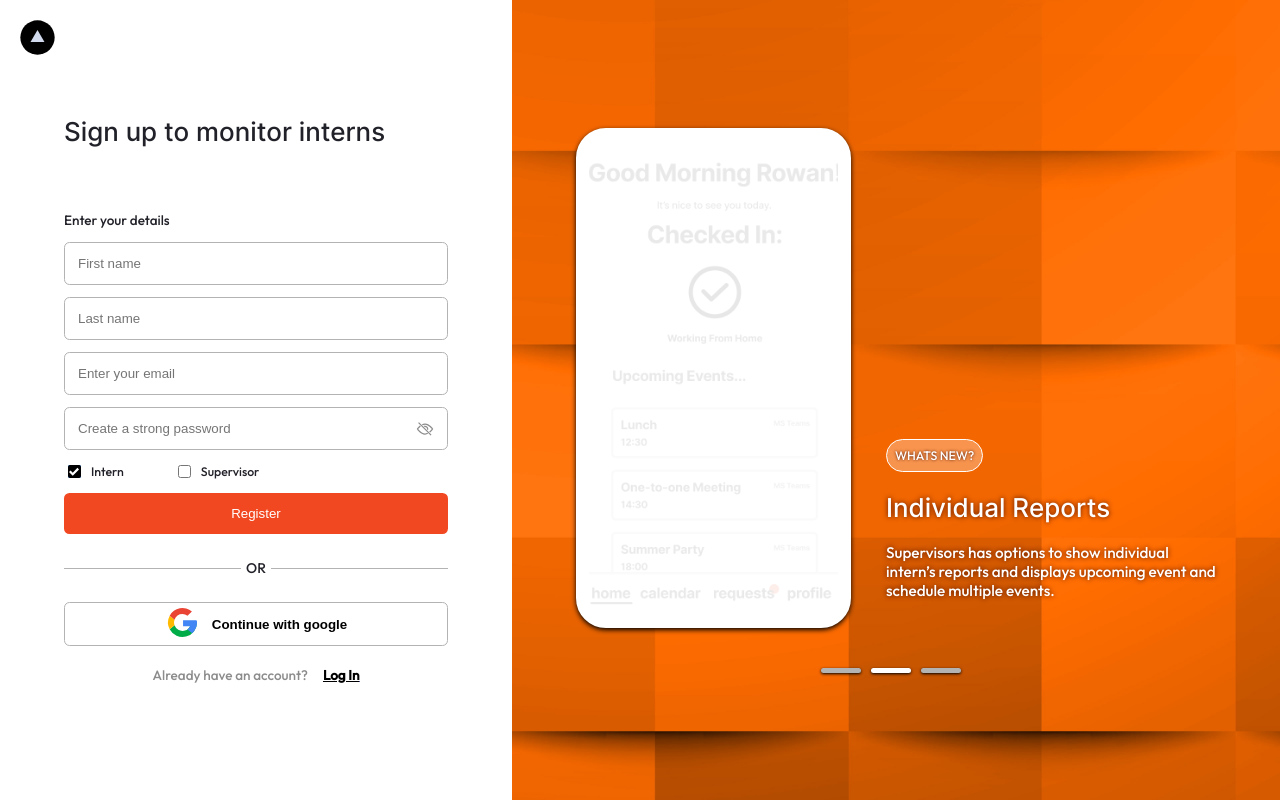
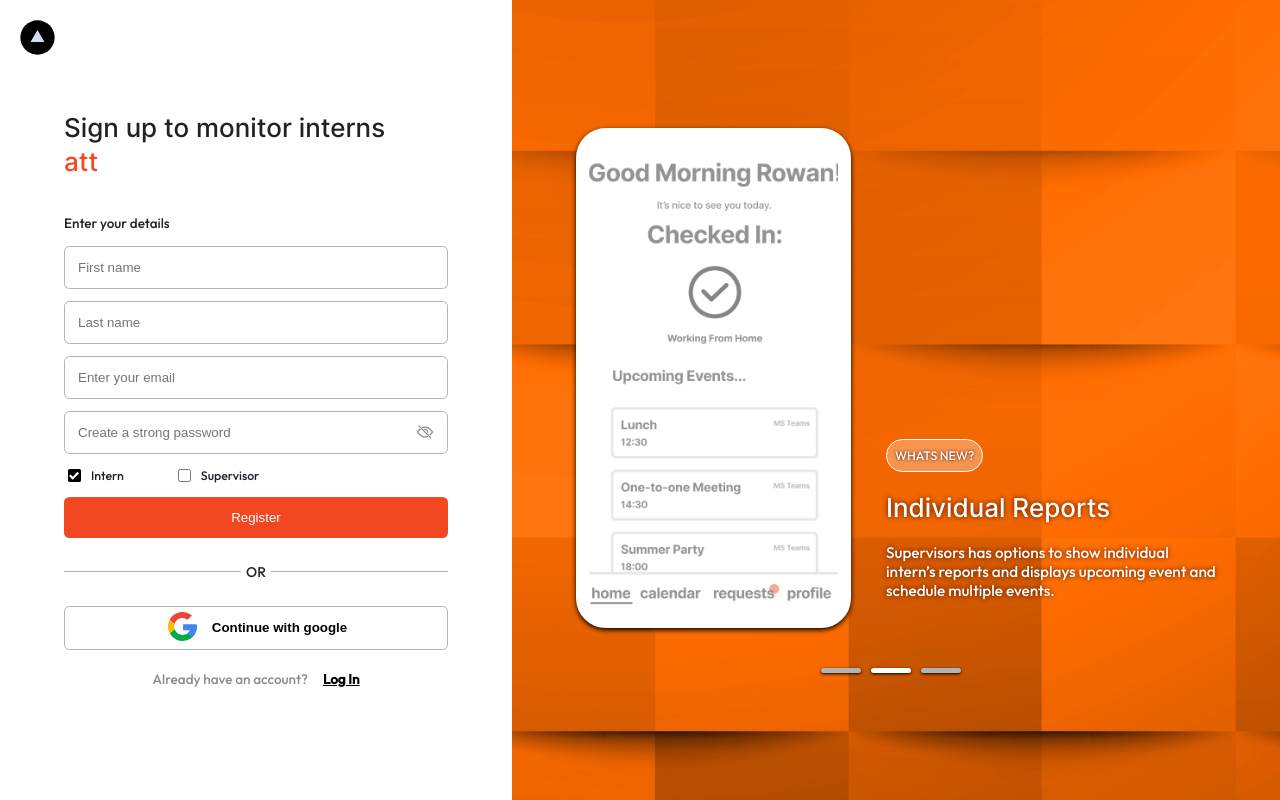
Before and after one commit to faizaaa123/intern-management, a Next.js app: page /register in a window 1280 px wide. Built offline with nearby package versions, Linux system fonts and the light colour scheme; no server answers.

Commit message:
typewriter fix

```diff
--- a/app/login/assets/styles/login.css
+++ /dev/null
@@ -1,58 +0,0 @@
-.example-container {
-  position: relative;
-}
-.google-login-button {
-  background-color: transparent;
-  padding: 2px;
-  font-weight: 600;
-  border-radius: 5.48px;
-  width: fit-content;
-  border: 1px solid #b3b3b3;
-  display: flex;
-  align-items: center;
-  justify-content: center;
-}
-.google-logo-container {
-  margin-right: 12px;
-}
-.google-svg {
-  width: 35px;
-  height: 35px;
-}
-.error {
-  background-color: #fdefef;
-  color: #ff8080;
-  border: 0.68px solid #ff8080;
-  border-radius: 5.48px;
-  padding: 13px;
-}
-
-.loader-container {
-  position: absolute;
-  top: 0;
-  left: 0;
-  z-index: 999;
-  width: 100%;
-  height: 100%;
-  display: flex;
-  align-items: center;
-  justify-content: center;
-}
-.loader-wrapper {
-  padding: 10px;
-  border-radius: 5.4px;
-  background-color: rgb(179, 179, 179, 0.5);
-}
-.loader {
-  width: 30px;
-  aspect-ratio: 1;
-  border-radius: 50%;
-  border: 5px solid #b3b3b3;
-  border-right-color: #f24822;
-  animation: l2 1s infinite linear;
-}
-@keyframes l2 {
-  to {
-    transform: rotate(1turn);
-  }
-}
--- a/app/register/assets/scripts/typist.js
+++ b/app/register/assets/scripts/typist.js
@@ -1,93 +1,78 @@
-export default function Typist() {
-  var TxtType = function (el, toRotate, period, features, hbox) {
-    this.toRotate = toRotate;
-    this.el = el;
-    this.loopNum = 0;
-    this.period = period;
-    this.txt = '';
-    this.features = features;
-    this.hbox = hbox;
-    this.tick();
-    this.isDeleting = false;
-  };
+import { useEffect, useState } from 'react';
 
-  TxtType.prototype.tick = function () {
-    var i = this.loopNum % this.toRotate.length;
-    var fullTxt = this.toRotate[i];
+const Typist = ({ strings, delay }) => {
+  const [currentText, setCurrentText] = useState('');
+  const [loopNum, setLoopNum] = useState(0);
+  const [isDeleting, setIsDeleting] = useState(false);
+  const [delta, setDelta] = useState(0);
+  var features = document.querySelectorAll('.new-feature-container');
+  var hbox = document.querySelectorAll('.hbox');
 
-    if (this.isDeleting) {
-      this.txt = fullTxt.substring(0, this.txt.length - 1);
+  useEffect(() => {
+    function type() {
+      setTimeout(function () {
+        var i = loopNum % strings.length;
+        var fullTxt = strings[i];
+
+        if (isDeleting) {
+          setDelta(40);
+          setCurrentText(fullTxt.substring(0, currentText.length - 1));
         } else {
-      this.txt = fullTxt.substring(0, this.txt.length + 1);
+          setDelta(200 - Math.random() * 100);
+          setCurrentText(fullTxt.substring(0, currentText.length + 1));
         }
 
-    this.el.innerHTML = '<span class="wrap">' + this.txt + '</span>';
-
-    var that = this;
-    var delta = 200 - Math.random() * 100;
-
-    if (this.isDeleting) {
-      delta /= 2;
-    }
-
-    if (!this.isDeleting && this.txt === fullTxt) {
-      delta = this.period;
-      this.isDeleting = true;
-    } else if (this.isDeleting && this.txt === '') {
-      const condition = (i + 1) % this.features.length;
-      this.isDeleting = false;
-      if (this.features[condition]) {
-        this.features[condition].classList.add('active');
-        this.features[condition]
+        if (!isDeleting && currentText === fullTxt) {
+          setDelta(delay);
+          setIsDeleting(true);
+        } else if (isDeleting && currentText === '') {
+          const condition = (i + 1) % features.length;
+          if (features[condition]) {
+            features[condition].classList.add('active');
+            features[condition]
               .querySelector('.new-feauture-img ')
               .classList.add('active');
-        this.features[condition]
+            features[condition]
               .querySelector('.new-feauture-heading ')
               .classList.add('active');
 
-        this.features[condition]
+            features[condition]
               .querySelector('.new-feauture-para ')
               .classList.add('active');
 
             setTimeout(() => {
-          this.features[condition]
+              features[condition]
                 .querySelector('.new-feauture-img ')
                 .classList.add('opacity');
             }, 50);
-        this.hbox[condition].classList.add('active');
+            hbox[condition].classList.add('active');
           }
-      this.features[i].classList.remove('active');
+          features[i].classList.remove('active');
 
-      this.features[i]
+          features[i]
             .querySelector('.new-feauture-img ')
             .classList.remove('active');
-      this.features[i]
+          features[i]
             .querySelector('.new-feauture-heading ')
             .classList.remove('active');
-      this.features[i]
+          features[i]
             .querySelector('.new-feauture-para ')
             .classList.remove('active');
-      this.features[i]
+          features[i]
             .querySelector('.new-feauture-img ')
             .classList.remove('opacity');
 
-      this.hbox[i].classList.remove('active');
+          hbox[i].classList.remove('active');
+          setIsDeleting(false);
+          setLoopNum((loopNum) => loopNum + 1);
+          setDelta(500);
+        }
+      }, delta);
+    }
+    type();
+  }, [currentText, isDeleting]);
 
-      this.loopNum++;
-      delta = 500;
-    }
-
-    setTimeout(function () {
-      that.tick();
-    }, delta);
+  return <span>{currentText}</span>;
 };
 
-  var elements = document.querySelector('.sign-up-main-title-span');
-  var toRotate = ['upcoming events', 'attendance report', 'tasks'];
-  var features = document.querySelectorAll('.new-feature-container');
-  var hbox = document.querySelectorAll('.hbox');
-  var period = 2000;
-  if (toRotate) {
-    new TxtType(elements, toRotate, period, features, hbox);
-  }
-}
+export default Typist;
--- a/app/register/assets/styles/register.css
+++ b/app/register/assets/styles/register.css
@@ -70,7 +70,6 @@ body {
   font-size: 26px;
 }
 .sign-up-main-title-span {
-  height: 30px;
   display: block;
   color: #f24822;
   padding: 3px 0;
--- a/app/register/page.tsx
+++ b/app/register/page.tsx
@@ -9,12 +9,11 @@ import GoogleLogo from './assets/images/GoogleLogo';
 import { EyeSlash, Eye } from './assets/images/EyeIcons';
 import SigninNewFeatures from '../../components/SigninNewFeatures';
 import Link from 'next/link';
-import Typist from './assets/scripts/typist';
+import Typist from './assets/scripts/Typist';
 
 export default function RegisterPage() {
-  useEffect(() => {
-    Typist();
-  }, []);
+  const [hdata, setHdata] = useState(false);
+
   const router = useRouter();
   const [isError, setIsError] = useState(false);
   const [error, setError] = useState('');
@@ -87,8 +86,19 @@ export default function RegisterPage() {
             </div>
             <div className="example-main-title-container">
               <h2 className="example-title sign-up-main-title">
-                Sign up to monitor interns{' '}
-                <span className="sign-up-main-title-span"></span>
+                Sign up to monitor interns
+                <span className="sign-up-main-title-span">
+                  <span className="wrap">
+                    <Typist
+                      strings={[
+                        'upcoming events',
+                        'attendance report',
+                        'tasks',
+                      ]}
+                      delay={2000}
+                    />
+                  </span>
+                </span>
               </h2>
             </div>
             {isError && <div className="error">{error}</div>}
--- a/package.json
+++ b/package.json
@@ -43,14 +43,9 @@
     "jsonwebtoken": "^9.0.1",
     "keycloak-js": "^22.0.1",
     "mongoose": "^7.4.3",
-<<<<<<< HEAD
-    "next": "^13.5.6",
-    "next-auth": "^4.24.5",
-=======
     "next": "^14.1.0",
     "next-auth": "^4.23.1",
     "node": "^21.6.1",
->>>>>>> 81bcef2b9a3727351f6292fd1b29892e22db287e
     "nodemon": "^3.0.1",
     "react": "18.2.0",
     "react-bootstrap": "^2.8.0",
```
Also changed, not shown: app/login/page.tsx (+4 -8 lines). Lines whose indentation alone changed are shown as unchanged.
